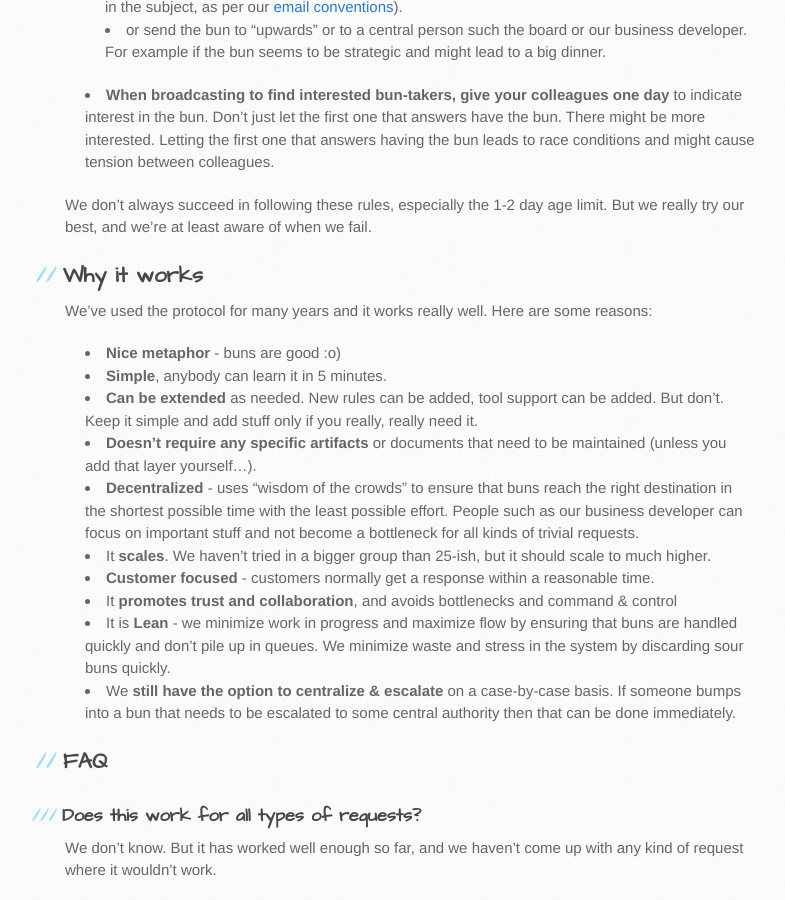
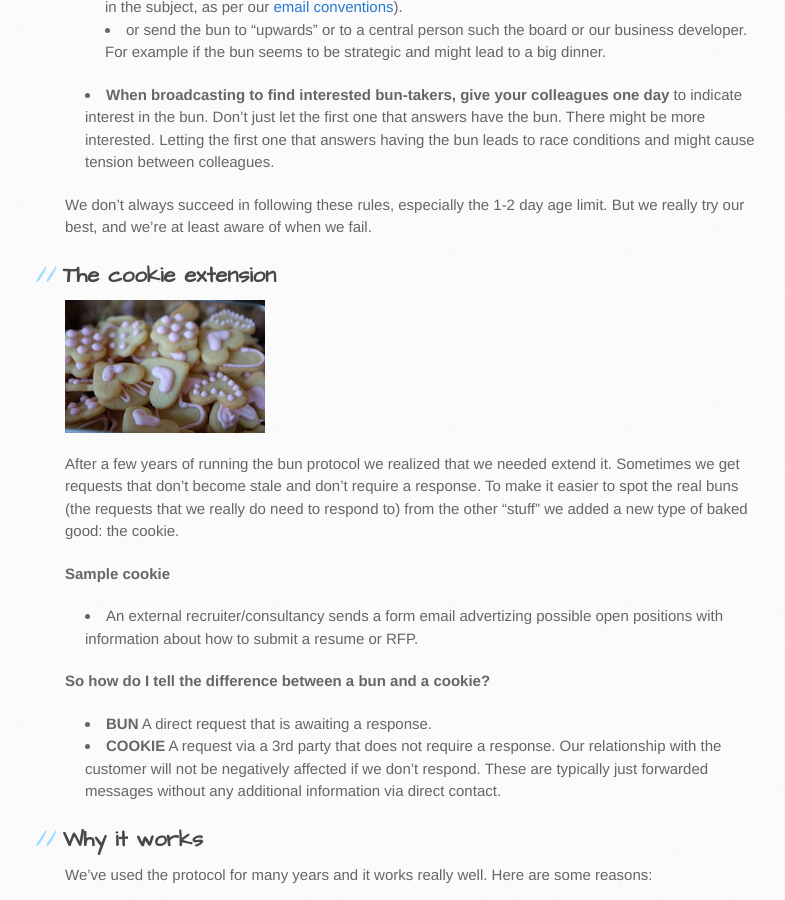
Before and after one commit to crispab/crisp-dna, a Jekyll site: the page built from _docs/bun-protocol.md, in a window 1280 px wide and 900 px high, scrolled down 2096 px. Shown: the whole window, without its empty margins (105-890 px from the left). Built offline with Jekyll 4.4.1, drawn with Linux system fonts in a browser that asks for light colours; some of the changed text lies outside the part shown.

Commit message:
Updating with the cookie extension
Updating to reflect the new cookie extension to the bun protocol for requests that don't require any action.

```diff
--- a/_docs/bun-protocol.md
+++ b/_docs/bun-protocol.md
@@ -57,6 +57,23 @@ Summary of the rules
 -   **When broadcasting to find interested bun-takers, give your colleagues one day** to indicate interest in the bun. Don't just let the first one that answers have the bun. There might be more interested. Letting the first one that answers having the bun leads to race conditions and might cause tension between colleagues.
 
 We don't always succeed in following these rules, especially the 1-2 day age limit. But we really try our best, and we're at least aware of when we fail.
+
+The cookie extension
+------------
+
+![Frosted maple sugar cookies!](../assets/cookie.JPG "Frosted maple sugar cookies!")
+
+After a few years of running the bun protocol we realized that we needed extend it. Sometimes we get requests that don't become stale and don't require a response. To make it easier to spot the real buns (the requests that we really do need to respond to) from the other "stuff" we added a new type of baked good: the cookie.
+
+**Sample cookie**
+
+-   An external recruiter/consultancy sends a form email advertizing possible open positions with information about how to submit a resume or RFP.
+
+**So how do I tell the difference between a bun and a cookie?**
+
+-   **BUN** A direct request that is awaiting a response.
+-   **COOKIE** A request via a 3rd party that does not require a response. Our relationship with the customer will not be negatively affected if we don't respond. These are typically just forwarded messages without any additional information via direct contact.
+
 
 Why it works
 ------------
@@ -129,7 +146,7 @@ Traceability can be useful, for example we could write the buns into a backlog o
 
 Yes. So keep that in mind when you pass around buns. Check the age, all emails have dates. Use common sense. If it is an urgent bun, it is getting old and you want to send to someone else, then call instead of sending email. Or write "OBS" in the email subject (see [email conventions](email-conventions.html)).
 
-### How do we avoid buns getting dropped between chairs
+### How do we avoid buns falling through the cracks
 
 Be very clear in your communication. Short, clear phrases like:
 
@@ -137,7 +154,7 @@ Be very clear in your communication. Short, clear phrases like:
 -   "I'm taking the bun!"
 -   "I will throw this bun away if nobody takes it by Tuesday"
 
-We use the subject-line BULLE for all bun-routing emails (see [email conventions](email-conventions.html)).
+We use the subject-line BULLE or KAKA for all bun-routing emails (see [email conventions](email-conventions.html)).
 
 ### What would be alternatives to the bun protocol?
 
```
